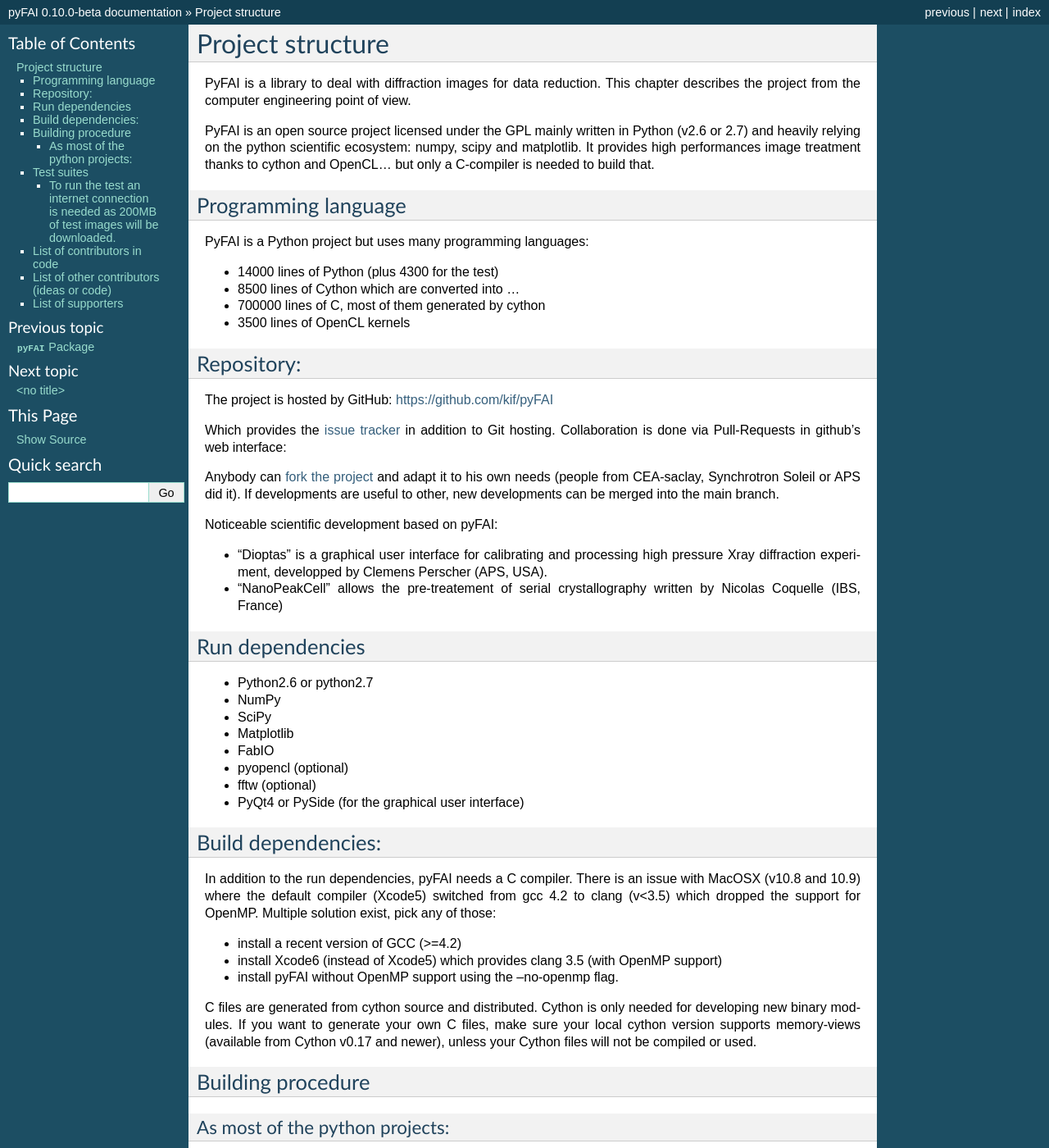
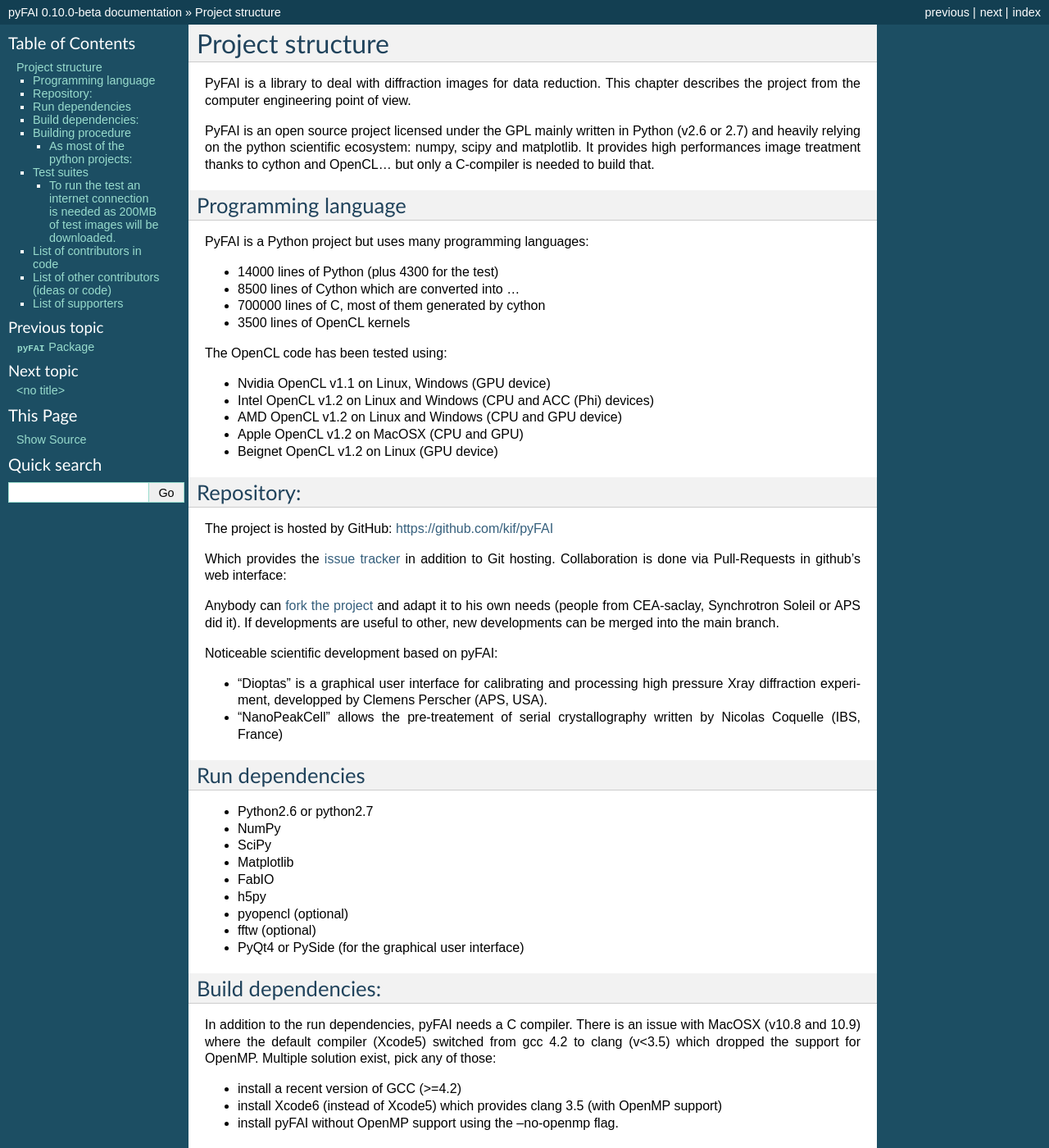
Before and after one commit to silx-kit/pyFAI, a Sphinx documentation site: the page built from doc/source/project.rst, in a window 1280 px wide and 1400 px high. Shown: the whole window at 82% size. Built offline with Sphinx 7.4.7, drawn with Linux system fonts in a browser that asks for light colours.

Commit message:
update doc

```diff
--- a/doc/source/project.rst
+++ b/doc/source/project.rst
@@ -17,6 +17,14 @@ PyFAI is a Python project but uses many programming languages:
 * 8500 lines of Cython which are converted into ...
 * 700000 lines of C, most of them generated by cython
 * 3500 lines of OpenCL kernels
+
+The OpenCL code has been tested using:
+
+* Nvidia OpenCL v1.1 on Linux, Windows (GPU device)
+* Intel OpenCL v1.2 on Linux and Windows (CPU and ACC (Phi) devices)
+* AMD OpenCL v1.2 on Linux and Windows (CPU and GPU device)
+* Apple OpenCL v1.2 on MacOSX  (CPU and GPU)
+* Beignet OpenCL v1.2 on Linux (GPU device)
 
 Repository:
 -----------
@@ -43,6 +51,7 @@ Run dependencies
 * SciPy
 * Matplotlib
 * FabIO
+* h5py
 * pyopencl (optional)
 * fftw (optional)
 * PyQt4 or PySide (for the graphical user interface)
```
